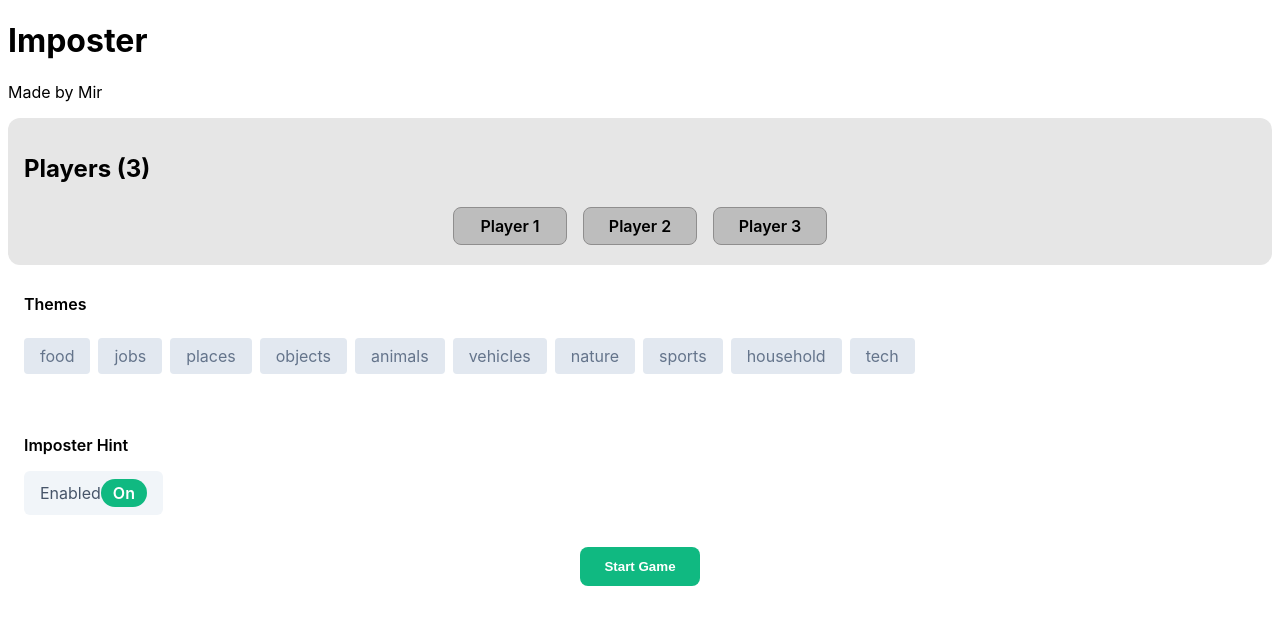
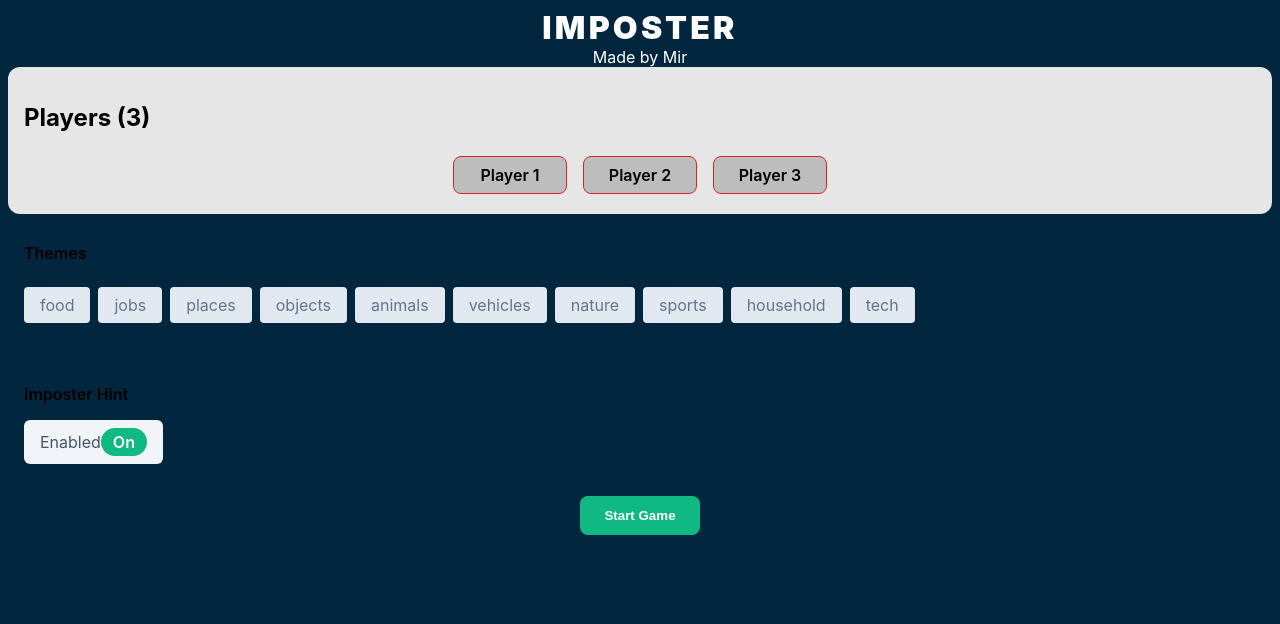
Before and after one commit to mirajhaq/imposter-vercel, a Next.js app: page / in a window 1280 px wide. Shown: the top 624 px of the page. Built offline with nearby package versions, Linux system fonts and the light colour scheme.

Commit message:
Wallpaper change

```diff
--- a/src/app/globals.css
+++ b/src/app/globals.css
@@ -1,5 +1,6 @@
 html, body {
   font-family: 'Inter', sans-serif;
+  background-color: #02263d;
 }
 
 
@@ -149,3 +150,21 @@ html, body {
   background-color: #059669;
   transform: scale(1.05);
 }
+
+.imposter-title {
+  color: white;
+  text-transform: uppercase;
+  font-weight: 900;        /* really bold */
+  letter-spacing: 0.1em;   /* wider spacing between letters */
+  display: block;          /* ensures margin auto works */
+  text-align: center;      /* centers the text itself */
+  margin: 0 auto;
+}
+
+
+.imposter-subtitle {
+  color: #ffffff;          /* light gray for subtle contrast */
+  display: block;          /* ensures margin auto works */
+  text-align: center;      /* centers the text itself */
+  margin: 0 auto;
+}
--- a/src/components/PlayerTile.tsx
+++ b/src/components/PlayerTile.tsx
@@ -21,7 +21,7 @@ export default function PlayerTile({ name, onClick }: PlayerTileProps) {
           padding: '0.5rem 1rem',
           backgroundColor: '#bdbdbdff',
           borderRadius: '8px',
-          border: '1px solid #8f8e8eff',
+          border: '1px solid rgb(219, 35, 35)',
           minWidth: '80px',
           textAlign: 'center',
         }}
--- a/src/components/SetupScreen.tsx
+++ b/src/components/SetupScreen.tsx
@@ -39,8 +39,8 @@ export default function SetupScreen({
       <div className="max-w-2xl mx-auto space-y-8">
         {/* Title */}
         <div className="text-center space-y-1">
-          <h1 className="text-3xl sm:text-4xl font-bold">Imposter</h1>
-          <p className="text-gray-500">Made by Mir</p>
+          <h1 className="imposter-title text-3xl sm:text-4xl">Imposter</h1>
+          <p className="imposter-subtitle">Made by Mir</p>
         </div>
 
         {/* Players Section */}
```
